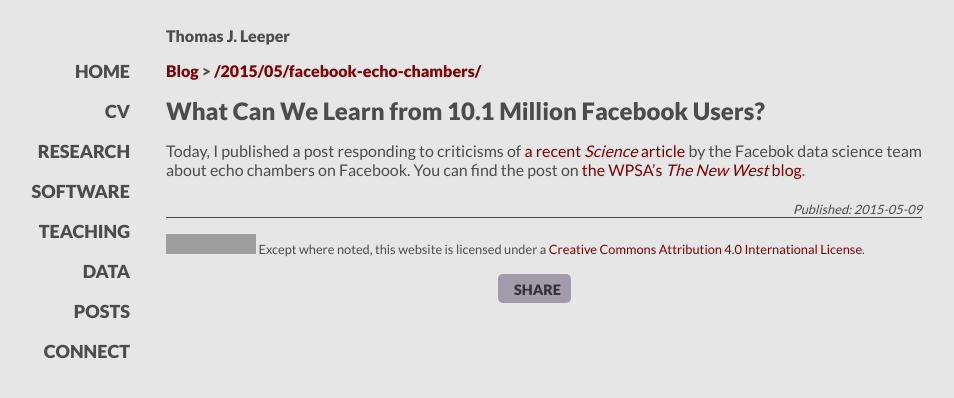
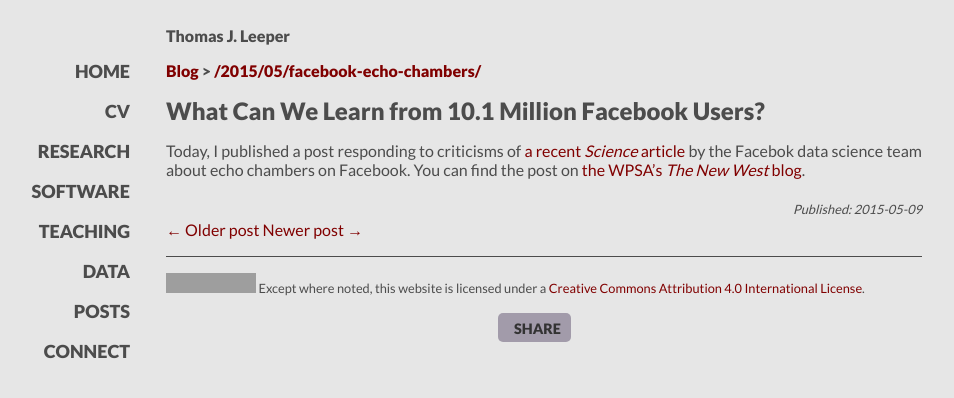
Before and after one commit to leeper/leeper.github.io, a Jekyll site: the page built from _posts/2015-05-09-facebook-echo-chambers.md, in a window 1280 px wide. Shown: the top 398 px of the page, without its empty margins (96-1050 px from the left). Built offline with Jekyll 4.4.1, drawn with Linux system fonts in a browser that asks for light colours; some web fonts are replaced; Markdown is read by kramdown in place of the engine named in the settings; grey boxes are pictures that could not be loaded.

Commit message:
add older/newer post links to blog pages

```diff
--- a/_layouts/post.md
+++ b/_layouts/post.md
@@ -10,3 +10,14 @@ layout: default
 
 <br />
 <span style="font-style:italic;font-size:.8em;float:right;">Published: {{ page.date | date:"%Y-%m-%d" }}</span>
+
+<br />
+
+{% if page.previous %}
+    <a rel="prev" href="{{ page.previous.url }}">&larr; Older post</a>
+{% endif %}
+{% if page.next %}
+    <a rel="next" href="{{ page.next.url }}">Newer post &rarr;</a>
+{% endif %}
+
+<br />
```
